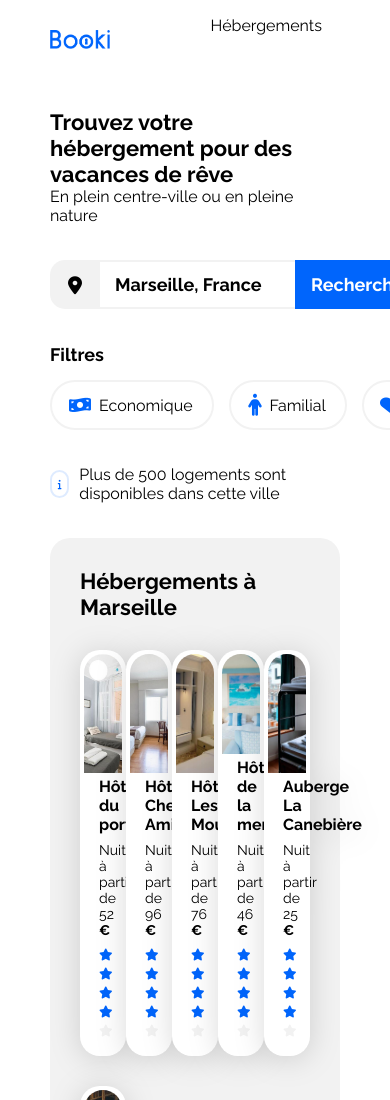
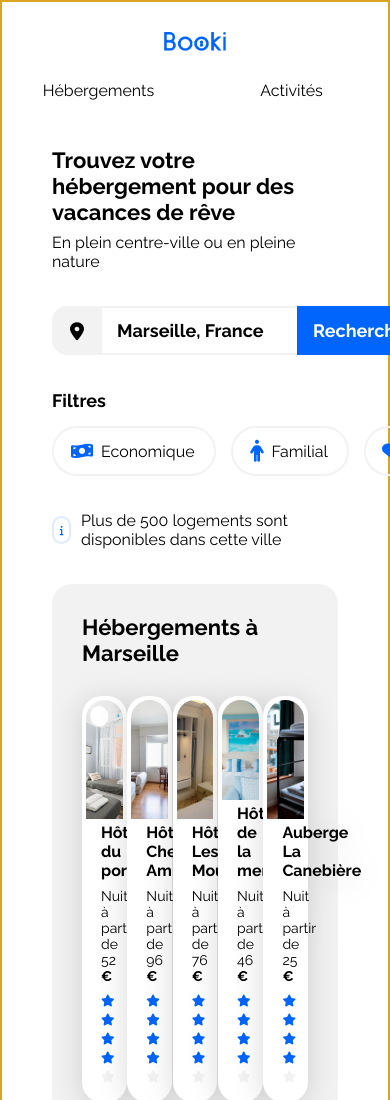
Before and after one commit to ThibautCadiou/Projet02-Booki, a plain HTML site: page index.html in a window 390 px wide. Shown: the top 1100 px of the page. Drawn offline with Linux system fonts and the light colour scheme.

Commit message:
modification du header et du nav pour la version mobile

```diff
--- a/css/style.css
+++ b/css/style.css
@@ -135,6 +135,12 @@ nav p:hover {
     box-sizing: border-box;
     gap: 35px;
     /* border: solid 3px green; */
+}
+
+.search-title {
+    display: flex;
+    flex-direction: column;
+    gap: 8px;
 }
 
 /****** Recherche ******/
@@ -517,13 +523,11 @@ footer div {
         width: 30%;
     }
 
-    .populaires-cards .card-title {
-        /* font-size: 14px; */
-    }
+    /* .populaires-cards .card-title {
+    } */
 
-    .populaires-cards .card-subtitle {
-        /* font-size: 13px; */
-    }
+    /* .populaires-cards .card-subtitle {
+    }*/
 
     .activities-card img {
         height: 200px;
@@ -532,5 +536,52 @@ footer div {
 
 /* Small devices (phones, less than 768px) */
 @media (max-width: 767.98px) {
-    /* ... */
+    body {
+        border: solid 2px goldenrod;
+    }
+
+    header {
+        width: 100%;
+        flex-direction: column;
+        align-items: center;
+        height: fit-content;
+        /* border: solid 2px purple; */
+    }
+
+    header img {
+        height: 79px;
+        width: 121.09px;
+        padding: 30px;
+        /* border: solid 2px blue; */
+    }
+
+    nav {
+        width: 100%;
+        height: 36px;
+        align-items: start;
+        box-sizing: border-box;
+        padding: 0 0;
+        gap: 0;
+        /* border: solid 2px red; */
+    }
+
+    nav a {
+        display: flex;
+        width: 100%;
+        height: 100%;
+        /* border: solid 2px green; */
+    }
+
+    nav p {
+        align-items: start;
+        justify-content: center;
+        width: 100%;
+        /* border: solid 2px blue; */
+    }
+
+    nav p:hover {
+        color: var(--main-color);
+        border-bottom: var(--main-color) 2px solid;
+        border-top: none;
+    }
 }
```
